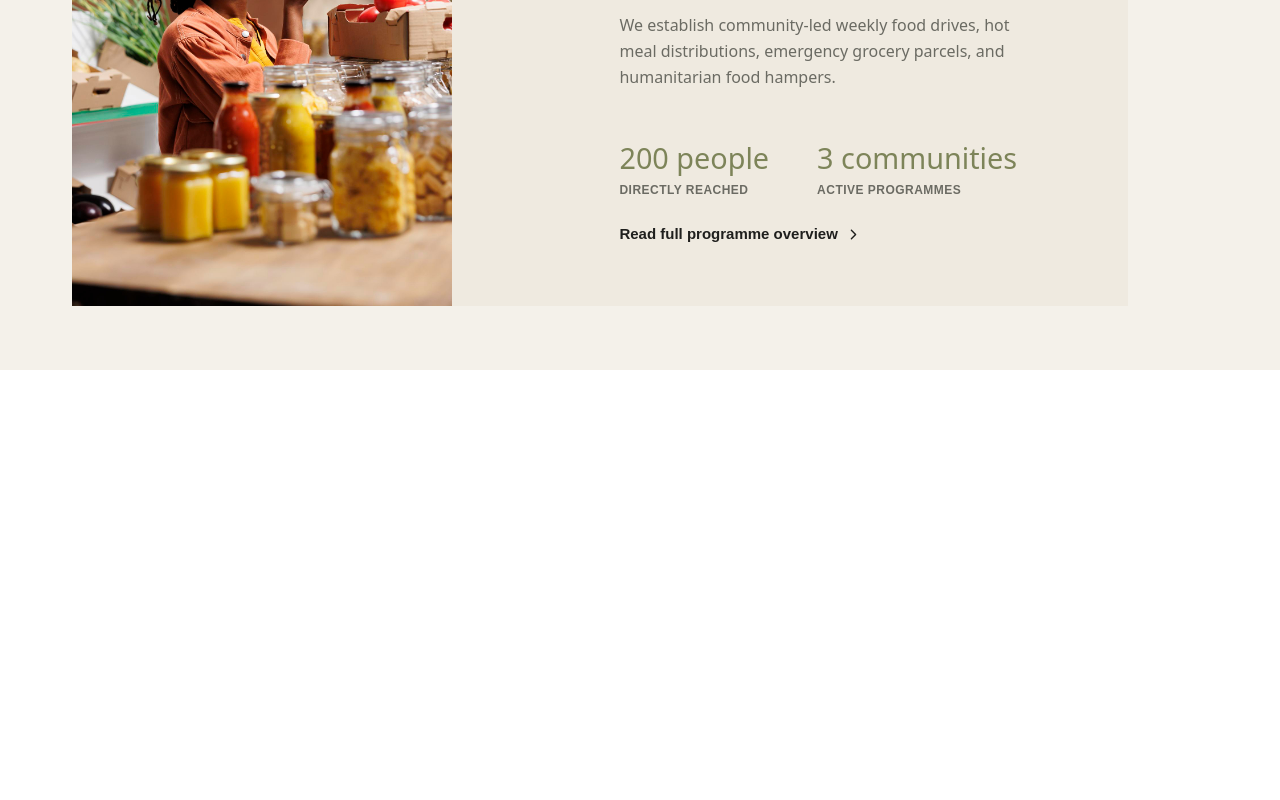
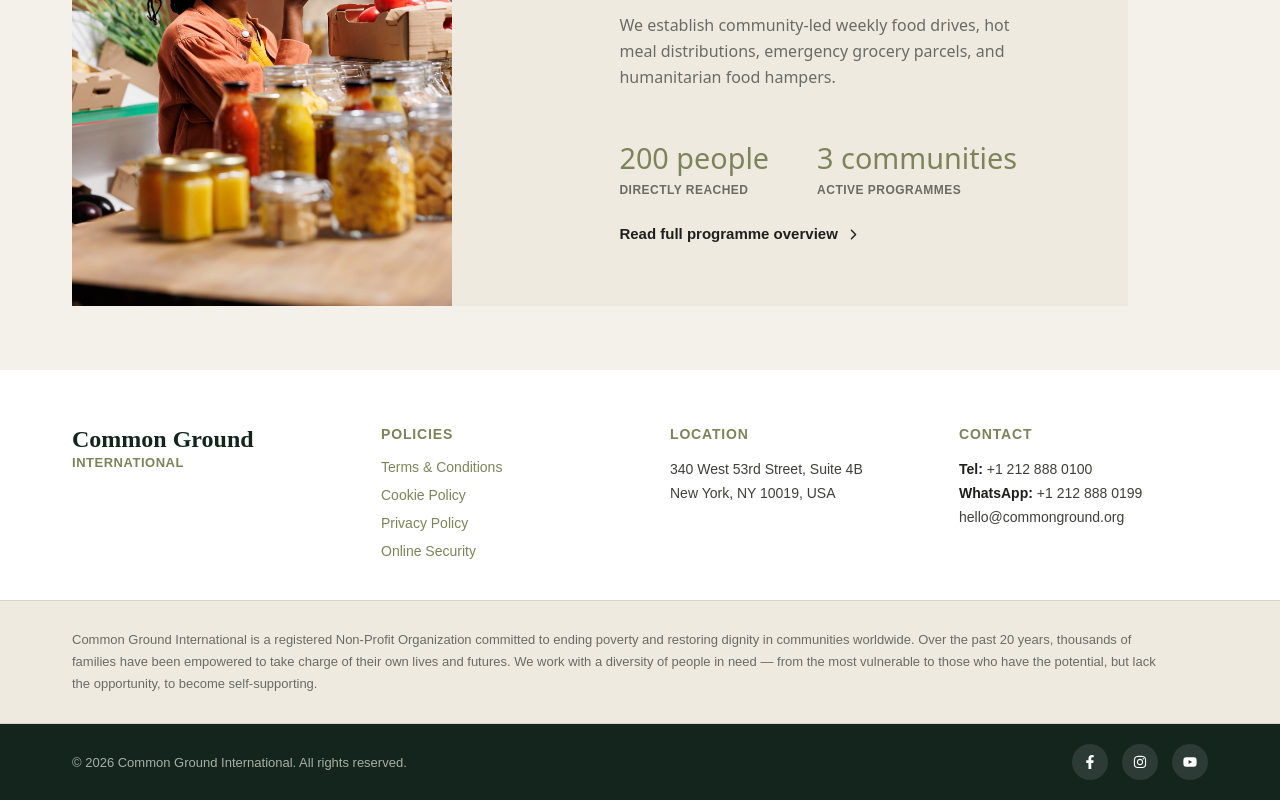
Before and after one commit to Ashton607/npo, a React (Vite) app: page / in a window 1280 px wide. Shown: the part 2212-3012 px from the top of the page. Before the commit the page ends 2582 px from the top, so only its background shows below. Built offline with nearby package versions, Linux system fonts and the light colour scheme.

Commit message:
Completed: footer visuals and design

```diff
--- a/src/App.jsx
+++ b/src/App.jsx
@@ -9,6 +9,7 @@ import Dignity from './components/programmes/Dignity'
 import Outreach from './components/programmes/Outreach'
 import Contact from './components/contact/Contact'
 import Donate from './components/donate/Donate'
+import Footer from './components/footer/Footer'
 
 function App() {
   return (
@@ -23,6 +24,7 @@ function App() {
         <Route path="contact" element={<Contact />} />
         <Route path="donate" element={<Donate />} />
       </Routes>
+      <Footer/>
     </Router>
   )
 }
--- a/src/components/footer/Footer.css
+++ b/src/components/footer/Footer.css
@@ -0,0 +1,155 @@
+.site-footer {
+  width: 100%;
+  font-family: 'Outfit', sans-serif;
+}
+
+/* Top section */
+.footer-top {
+  display: flex;
+  justify-content: space-between;
+  gap: 40px;
+  padding: 56px 72px 40px;
+  background-color: #FFFFFF;
+  flex-wrap: wrap;
+}
+
+.footer-logo {
+  display: flex;
+  flex-direction: column;
+  gap: 2px;
+  flex: 1 1 200px;
+}
+
+.footer-logo-main {
+  font-family: 'Fraunces', serif;
+  font-optical-sizing: auto;
+  font-weight: 700;
+  font-size: 24px;
+  color: #14251E;
+}
+
+.footer-logo-sub {
+  font-size: 13px;
+  font-weight: 600;
+  letter-spacing: 0.04em;
+  text-transform: uppercase;
+  color: #7D8459;
+}
+
+.footer-col {
+  flex: 1 1 180px;
+}
+
+.footer-col-title {
+  font-family: 'Outfit', sans-serif;
+  font-size: 14px;
+  font-weight: 700;
+  letter-spacing: 0.06em;
+  text-transform: uppercase;
+  color: #7D8459;
+  margin: 0 0 16px;
+}
+
+.footer-col ul {
+  list-style: none;
+  margin: 0;
+  padding: 0;
+  display: flex;
+  flex-direction: column;
+  gap: 10px;
+}
+
+.footer-col a {
+  font-size: 14px;
+  color: #7D8459;
+  text-decoration: none;
+  transition: color 0.2s ease;
+}
+
+.footer-col a:hover {
+  color: #14251E;
+}
+
+.footer-address,
+.footer-contact {
+  font-size: 14px;
+  line-height: 1.7;
+  color: #3F3F3B;
+  margin: 0;
+}
+
+.footer-contact strong {
+  color: #1F1F1D;
+}
+
+/* Description strip */
+.footer-description {
+  background-color: #EFEAE0;
+  padding: 28px 72px;
+  border-top: 1px solid #D8D3C8;
+  border-bottom: 1px solid #D8D3C8;
+}
+
+.footer-description p {
+  font-size: 13px;
+  line-height: 1.7;
+  color: #6B6B63;
+  margin: 0;
+  max-width: 1100px;
+}
+
+/* Bottom bar */
+.footer-bottom {
+  display: flex;
+  align-items: center;
+  justify-content: space-between;
+  gap: 20px;
+  padding: 20px 72px;
+  background-color: #14251E;
+  flex-wrap: wrap;
+}
+
+.footer-copyright {
+  font-size: 13px;
+  color: #A8B0A5;
+}
+
+.footer-socials {
+  display: flex;
+  gap: 14px;
+}
+
+.footer-socials a {
+  display: flex;
+  align-items: center;
+  justify-content: center;
+  width: 36px;
+  height: 36px;
+  border-radius: 50%;
+  background-color: rgba(255, 255, 255, 0.1);
+  color: #FFFFFF;
+  font-size: 14px;
+  transition: background-color 0.2s ease;
+}
+
+.footer-socials a:hover {
+  background-color: #C05621;
+}
+
+/* Responsive */
+@media (max-width: 800px) {
+  .footer-top {
+    padding: 40px 32px;
+    flex-direction: column;
+    gap: 32px;
+  }
+  .footer-description {
+    padding: 24px 32px;
+  }
+  .footer-bottom {
+    padding: 20px 32px;
+    flex-direction: column;
+    align-items: flex-start;
+    gap: 16px;
+  }
+}
```
